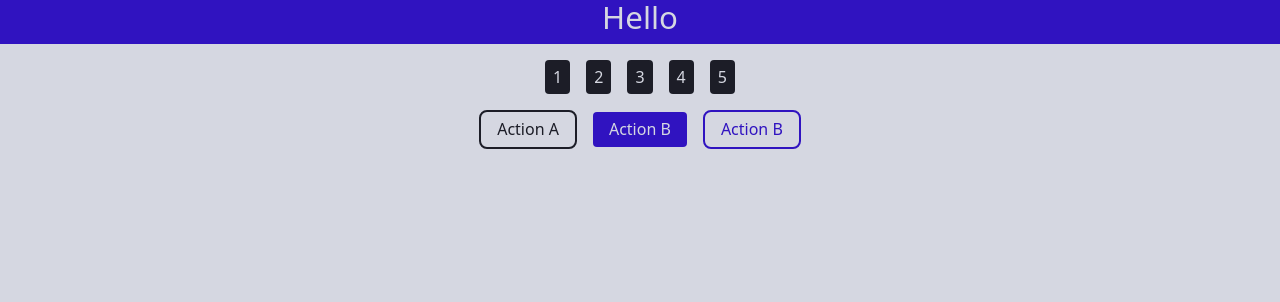
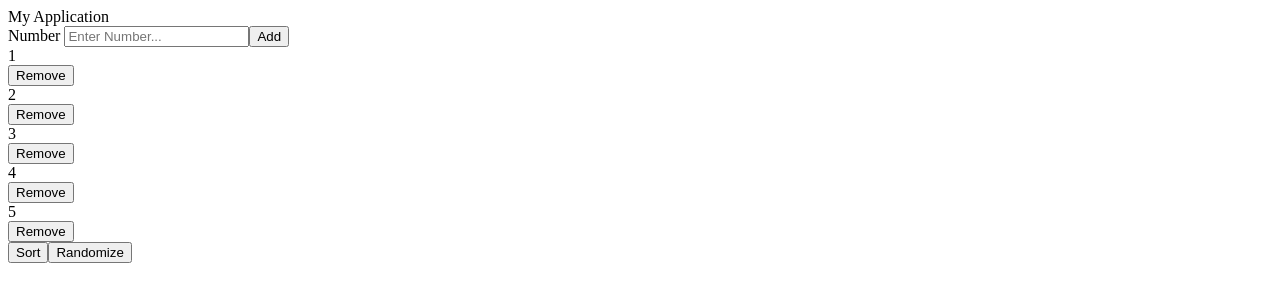
Before and after one commit to akgmu1/SWE-632-SASS, a Vue app: page / in a window 1280 px wide. Shown: the top 302 px of the page. Built offline with nearby package versions, Linux system fonts and the light colour scheme; the HTML template or start-up script is replaced by a standard one.

Commit message:
Vue application before styling with Sass

```diff
--- a/package.json
+++ b/package.json
@@ -22,7 +22,7 @@
     "@vue/tsconfig": "^0.9.1",
     "npm-run-all2": "^8.0.4",
     "prettier": "3.8.1",
-    "sass-embedded": "^1.98.0",
+    "sass-embedded": "^1.99.0",
     "typescript": "~6.0.0",
     "vite": "^8.0.3",
     "vite-plugin-vue-devtools": "^8.1.1",
--- a/src/main.ts
+++ b/src/main.ts
@@ -1,4 +1,4 @@
-import './styles/base.scss'
+// import './styles/base.scss'
 
 import { createApp } from 'vue'
 import App from './App.vue'
--- a/src/styles/base.scss
+++ b/src/styles/base.scss
@@ -2,6 +2,7 @@
 // From: https://github.com/sindresorhus/modern-normalize
 @use 'modern-normalize.css' as *;
 @use 'index.scss' as *;
+@debug 'Hello World';
 
 html {
   font-size: $font-base;
--- a/src/views/HomeView.vue
+++ b/src/views/HomeView.vue
@@ -1,59 +1,95 @@
 <script setup lang="ts">
-import { ref } from 'vue'
+import { ref, type Ref } from 'vue'
 
-const list = ref([1, 2, 3, 4, 5])
+interface Item {
+  id: number
+  value: number
+}
+
+type CreateItem = Omit<Item, 'id'>
+
+let id = 0
+const list: Ref<Item[]> = ref([])
+const input = ref('')
+const error = ref('')
+
+function addItem(item: CreateItem) {
+  list.value.push({
+    ...item,
+    id: id++,
+  })
+}
+
+const DEFAULT_ITEMS = [1, 2, 3, 4, 5] as const
+
+for (const x of DEFAULT_ITEMS) {
+  addItem({ value: x })
+}
 </script>
 
 <template>
   <main>
-    <header>Hello</header>
-    <div
-      class="items"
-      :style="{
-        'margin-bottom': '1rem',
-      }"
-    >
-      <div v-for="x in list">
-        <div class="item">{{ x }}</div>
+    <header>My Application</header>
+    <div>
+      <label> Number </label>
+      <input v-model="input" type="text" placeholder="Enter Number..." />
+      <div v-if="error">
+        {{ error }}
+      </div>
+      <button
+        @click="
+          () => {
+            const x = Number(input)
+            if (input.length > 0 && !Number.isNaN(x)) {
+              addItem({ value: x })
+              input = ''
+              error = ''
+            } else {
+              error = 'Input was not a number or empty'
+            }
+          }
+        "
+      >
+        Add
+      </button>
+    </div>
+    <div>
+      <div v-for="x in list" :key="x.id">
+        <div>{{ x.value }}</div>
+        <button
+          @click="
+            () => {
+              list = list.filter((e) => e.id !== x.id)
+            }
+          "
+        >
+          Remove
+        </button>
       </div>
     </div>
-    <div class="items">
-      <button class="btn btn-outline">Action A</button>
-      <button class="btn btn-primary">Action B</button>
-      <button class="btn btn-outline-primary">Action B</button>
+    <div>
+      <button
+        @click="
+          () => {
+            list = list.sort((a, b) => a.value - b.value)
+          }
+        "
+      >
+        Sort
+      </button>
+      <button
+        @click="
+          () => {
+            list = list.sort(() => Math.random() - 0.5)
+          }
+        "
+      >
+        Randomize
+      </button>
     </div>
   </main>
 </template>
 
 <style lang="scss" scoped>
 @use '@/styles' as *;
-
-header {
-  font-size: $font-2xl;
-  text-align: center;
-
-  background-color: $primary-color;
-  color: $bg-color;
-
-  margin-bottom: 1rem;
-  padding-bottom: 0.5rem;
-}
-
-.items {
-  @include flex-center;
-  gap: 1rem;
-}
-
-.item {
-  background-color: $fg-color;
-  color: $bg-color;
-
-  @include round;
-  padding: 0.5rem;
-
-  &:hover {
-    background-color: $primary-color;
-    color: $bg-color;
-  }
-}
 </style>
--- a/src/views/NotFoundView.vue
+++ b/src/views/NotFoundView.vue
@@ -1,5 +1,8 @@
 <script setup lang="ts"></script>
 
 <template>
-  <main>Page Not Found</main>
+  <main>
+    Page Not Found
+    <RouterLink to="/">Go Back Home</RouterLink>
+  </main>
 </template>
```
Also changed, not shown: 1 other file (tests, documents, lock files or other folders).
